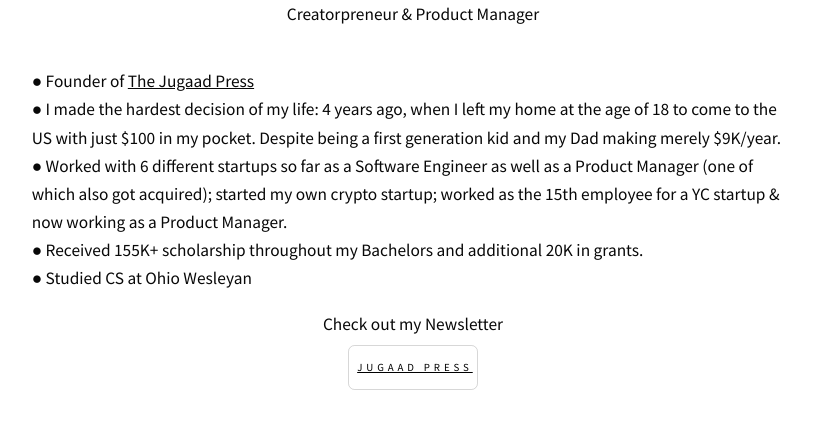
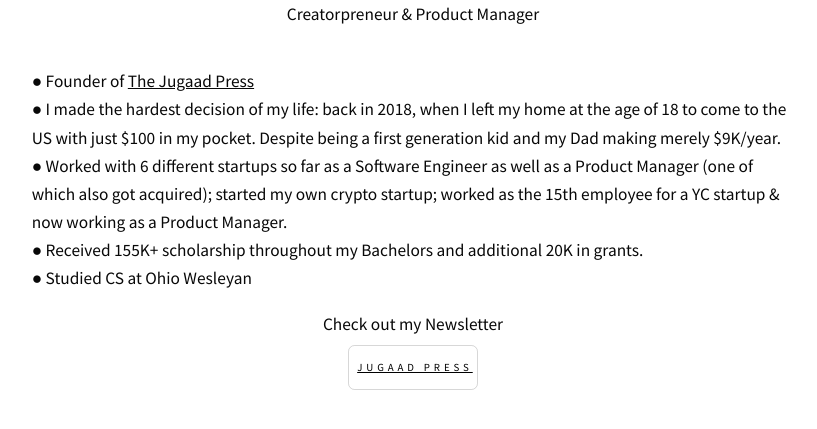
Before and after one commit to paramsingh31/My-Website, a website: page index.html in a window 1280 px wide. Shown: the part 291-720 px from the top of the page, without its empty margins (227-1044 px from the left). Drawn offline with Linux system fonts and the light colour scheme.

Commit message:
Update index.html

```diff
--- a/index.html
+++ b/index.html
@@ -66,7 +66,7 @@
                             ● Founder of
                             <a href="https://www.thejugaadpress.com/">The Jugaad Press</a>
                             <br/>
-                             ● I made the hardest decision of my life: 4 years ago, when I left my home at the age of 18 to come to the US with just $100 in my pocket. Despite being a first generation kid and my Dad making merely $9K/year.
+                             ● I made the hardest decision of my life: back in 2018, when I left my home at the age of 18 to come to the US with just $100 in my pocket. Despite being a first generation kid and my Dad making merely $9K/year.
                              <br/>
                              ● Worked with 6 different startups so far as a Software Engineer as well as a Product Manager (one of which also got acquired); started my own crypto startup; worked as the 15th employee for a YC startup & now working as a Product Manager.
                             <br/>
```
